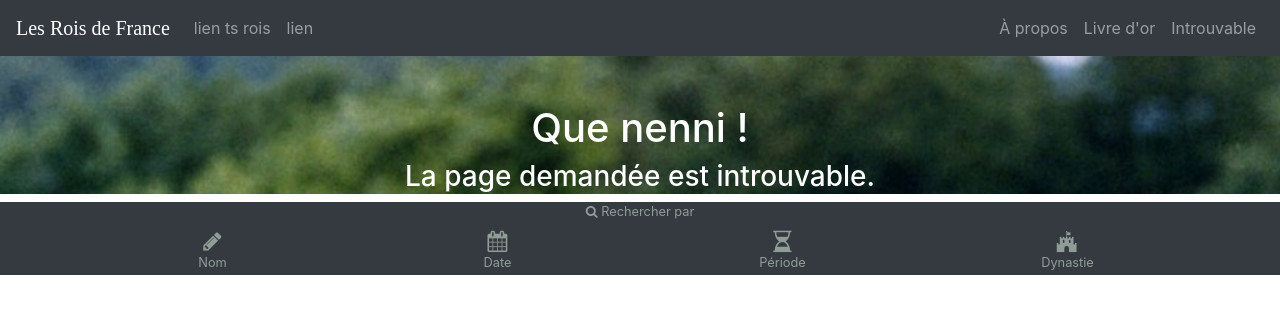
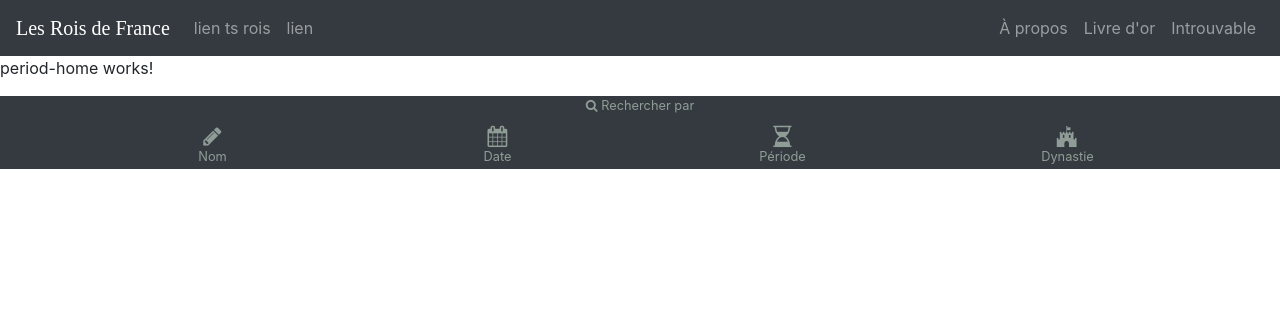
Before and after one commit to lucsimoni/lesroisdefrance, an Angular app: page /periode in a window 1280 px wide. Before the commit this address led to /page-introuvable. Shown: the top 314 px of the page. Built offline with nearby package versions, Linux system fonts and the light colour scheme; a web font is replaced by a local one; what angular-font-awesome would draw is missing.

Commit message:
Ajout du menu periode

```diff
--- /dev/null
+++ b/src/app/period/components/period-home/period-home.component.html
@@ -0,0 +1,3 @@
+<p>
+  period-home works!
+</p>
--- /dev/null
+++ b/src/app/period/components/period-home/period-home.component.ts
@@ -0,0 +1,15 @@
+import { Component, OnInit } from '@angular/core';
+
+@Component({
+  selector: 'app-period-home',
+  templateUrl: './period-home.component.html',
+  styleUrls: ['./period-home.component.scss']
+})
+export class PeriodHomeComponent implements OnInit {
+
+  constructor() { }
+
+  ngOnInit() {
+  }
+
+}
--- a/src/app/period/period-routing.module.ts
+++ b/src/app/period/period-routing.module.ts
@@ -2,8 +2,10 @@ import { NgModule } from '@angular/core';
 import { Routes, RouterModule } from '@angular/router';
 import { PeriodPageComponent } from './components/period-page/period-page.component';
 import { PeriodGuard } from '../core/guards/period.guard';
+import { PeriodHomeComponent } from './components/period-home/period-home.component';
 
 const routes: Routes = [
+  { path: '', component: PeriodHomeComponent},
   { path: ':id', component: PeriodPageComponent, canActivate: [PeriodGuard]},
   { path: '**', redirectTo: '/page-introuvable'},
 ];
--- a/src/app/period/period.module.ts
+++ b/src/app/period/period.module.ts
@@ -4,9 +4,10 @@ import { CommonModule } from '@angular/common';
 import { PeriodRoutingModule } from './period-routing.module';
 import { PeriodPageComponent } from './components/period-page/period-page.component';
 import { CharacterCardComponent } from './components/period-page/components/character-card/character-card.component';
+import { PeriodHomeComponent } from './components/period-home/period-home.component';
 
 @NgModule({
-  declarations: [PeriodPageComponent, CharacterCardComponent],
+  declarations: [PeriodPageComponent, CharacterCardComponent, PeriodHomeComponent],
   imports: [
     CommonModule,
     PeriodRoutingModule
```
Also changed, not shown: src/app/period/components/period-home/period-home.component.scss (added), 1 other file (tests, documents, lock files or other folders).
